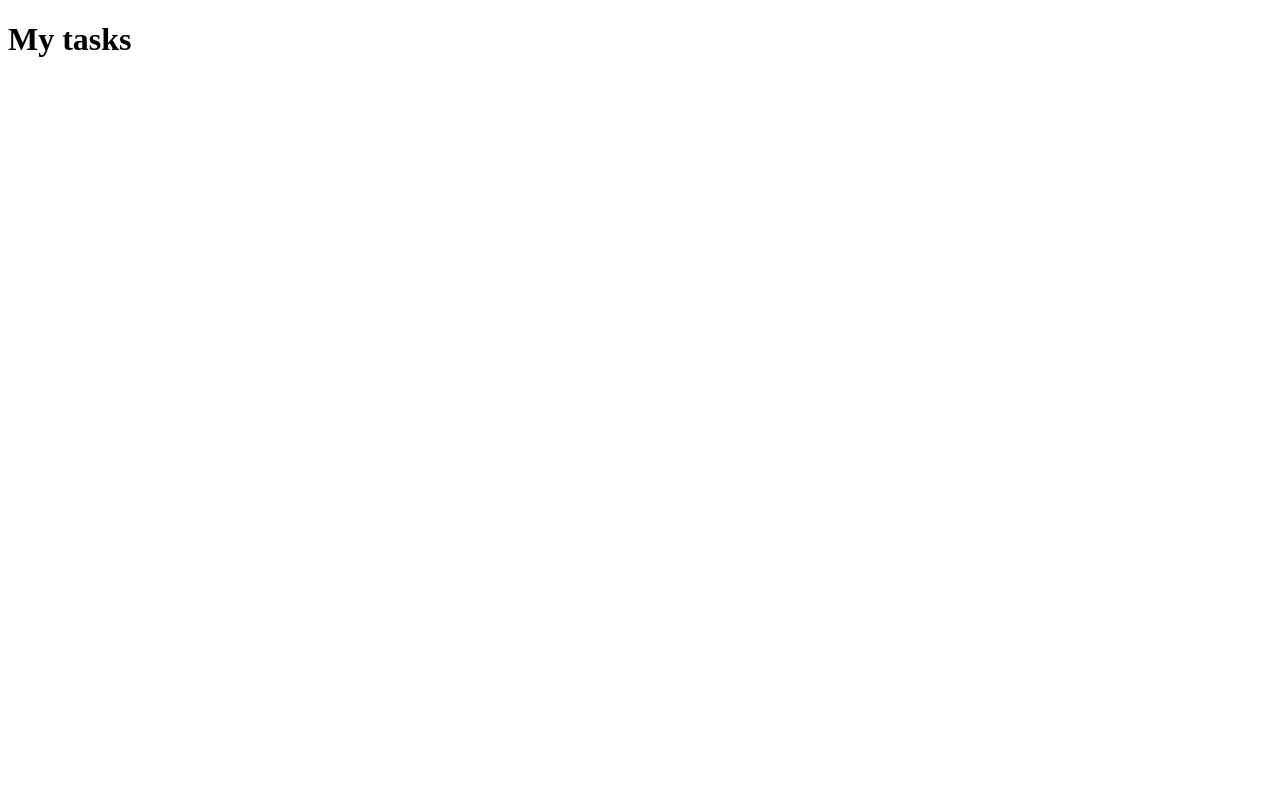
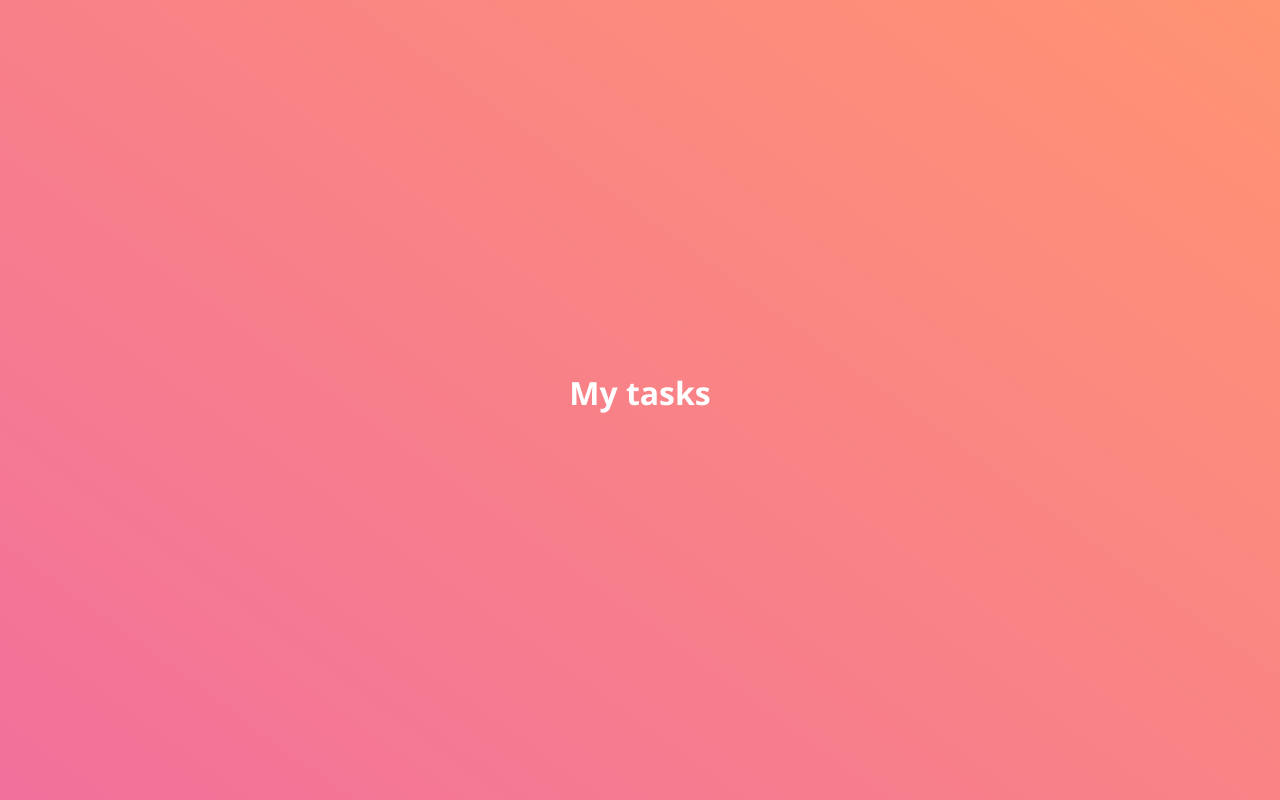
Before and after one commit to codexarama/todo-list, a React (Vite) app: page / in a window 1280 px wide. Built offline with nearby package versions, Linux system fonts and the light colour scheme.

Commit message:
styles (App) : fonts, colors, standards

```diff
--- a/src/components/App/App.css
+++ b/src/components/App/App.css
@@ -0,0 +1,77 @@
+/*
+Author: Amandine ARIAS alias Codexarama;
+Project: Todo-List;
+Type: React app;
+Description: Add - Delete - Edit list items;
+First version: 20/05/2022;
+Tags:
+  react,
+  app,
+  todos,
+  list,
+  development;
+*/
+
+/* FONTS */
+:root {
+  font-family: 'Segoe UI', Tahoma, Geneva, Verdana, sans-serif;
+}
+
+/* COLORS */
+:root {
+  --bg: #262626;
+  --primary: #f2709c;
+  --secondary: #ff9472;
+  --tertiary: darkgrey;
+  --dark: #000;
+  --light: #fff;
+  --gradient: linear-gradient(1.1turn, var(--primary), var(--secondary));
+  --gradient_hover: linear-gradient(1.1turn, var(--primary), var(--secondary));
+  --gradient_variant: linear-gradient(1.1turn, #1c9da3, #44dbc4);
+  --gradient_neutral: linear-gradient(1.1turn, grey, darkgrey);
+  --gradient_neutral-hover: linear-gradient(1.1turn, grey, darkgrey);
+}
+
+/* STANDARDS */
+*,
+*::after,
+*::before {
+  margin: 0;
+  padding: 0;
+  box-sizing: inherit;
+}
+
+#root {
+  flex: 1;
+  height: 100vh;
+  display: flex;
+  flex-direction: column;
+  align-items: center;
+  justify-content: center;
+  box-sizing: border-box;
+  background: var(--gradient) no-repeat;
+}
+
+h1 {
+  text-align: center;
+  margin-bottom: 1rem;
+  color: var(--light);
+}
+
+input,
+button {
+  all: unset;
+  cursor: pointer;
+}
+
+li {
+  list-style: none;
+}
+
+a,
+.icon {
+  text-decoration: none;
+  color: inherit;
+}
+
+/* APP */
```
